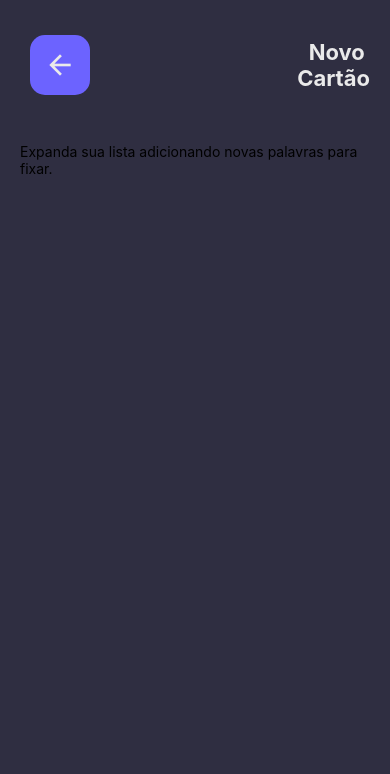
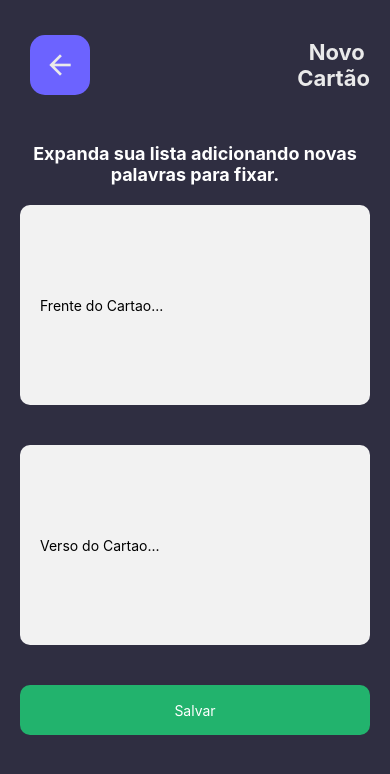
Before and after one commit to MarcosNSouza87/decode_flashcards, a React Native app: screen /ReviewFormCard in a window 390 px wide. Shown: the top 774 px of the page. Built offline with nearby package versions, Linux system fonts and the light colour scheme.

Commit message:
feature/add_form

```diff
--- a/src/Pages/ReviewForm/index.tsx
+++ b/src/Pages/ReviewForm/index.tsx
@@ -7,9 +7,18 @@ export default function ReviewForm() {
   return (
     <DS.View style={S.container}>
       <Header title={'Novo \n Cartão'} isBackButton />
-      <DS.Text>
+      <DS.Text style={S.title}>
         Expanda sua lista adicionando novas palavras para fixar.
       </DS.Text>
+      <DS.View style={S.cards}>
+        <DS.TextInput style={S.input} placeholder="Frente do Cartao..." />
+        <DS.TextInput style={S.input} placeholder="Verso do Cartao..." />
+      </DS.View>
+      <DS.View style={S.buttons}>
+        <DS.TouchableOpacity style={S.button}>
+          <DS.Text style={S.buttonText}>Salvar</DS.Text>
+        </DS.TouchableOpacity>
+      </DS.View>
     </DS.View>
   );
 }
--- a/src/Pages/ReviewForm/styles.ts
+++ b/src/Pages/ReviewForm/styles.ts
@@ -8,4 +8,37 @@ export const styles = StyleSheet.create({
     paddingHorizontal: 20,
     backgroundColor: COLORS.BACKGROUND,
   },
+  title: {
+    fontSize: 18,
+    fontWeight: 'bold',
+    color: '#fff',
+    textAlign: 'center',
+  },
+  cards: {
+    width: '100%',
+  },
+  input: {
+    width: '100%',
+    backgroundColor: '#f2f2f2',
+    borderRadius: 10,
+    paddingHorizontal: 20,
+    marginVertical: 20,
+    height: 200,
+    justifyContent: 'center',
+  },
+  buttons: {
+    marginTop: 20,
+    width: '100%',
+  },
+  button: {
+    height: 50,
+    borderRadius: 10,
+    backgroundColor: COLORS.GREEN,
+    justifyContent: 'center',
+    alignItems: 'center',
+    width: '100%',
+  },
+  buttonText: {
+    color: '#fff',
+  },
 });
```
Also changed, not shown: src/Pages/ReviewList/index.tsx (+6 -1 lines).
